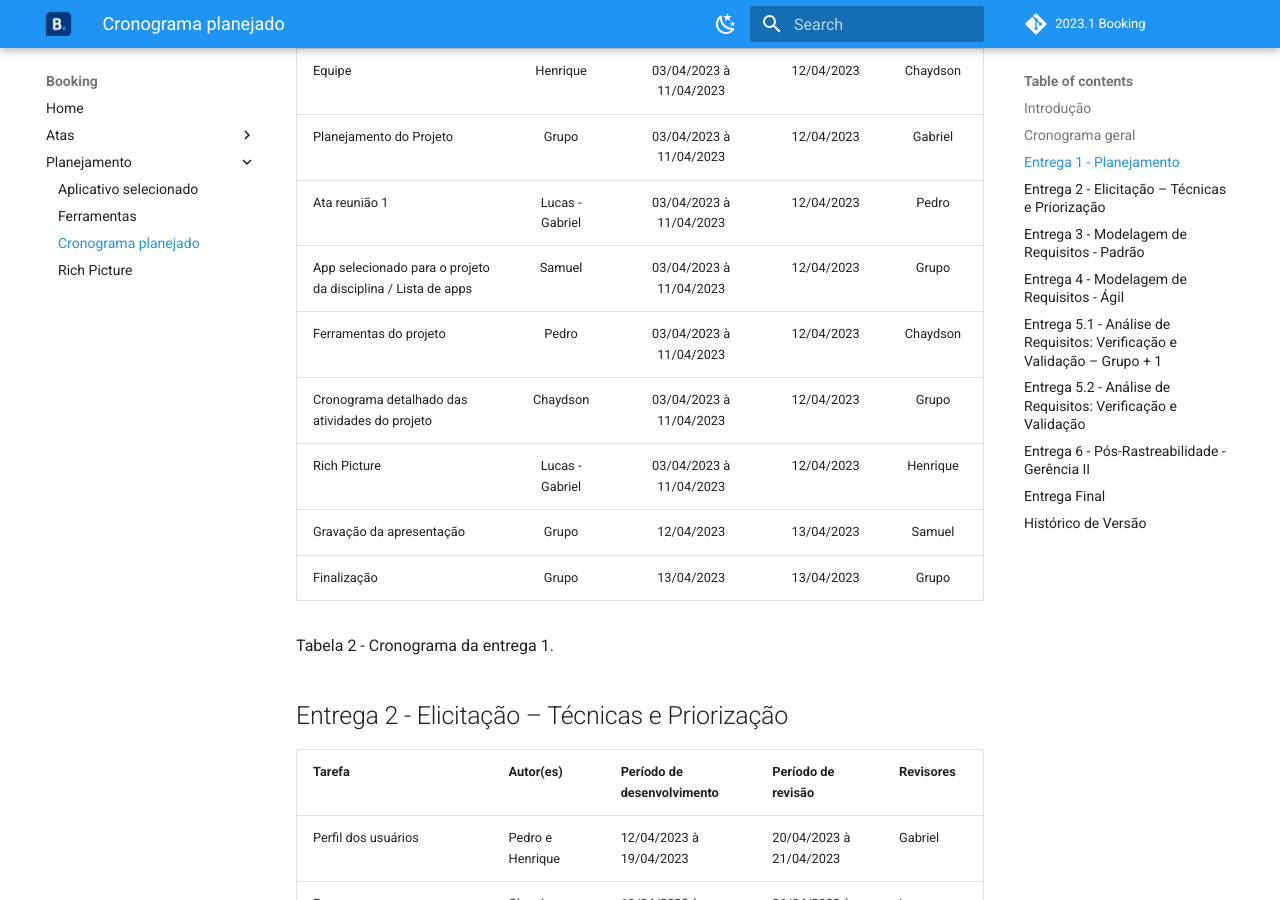
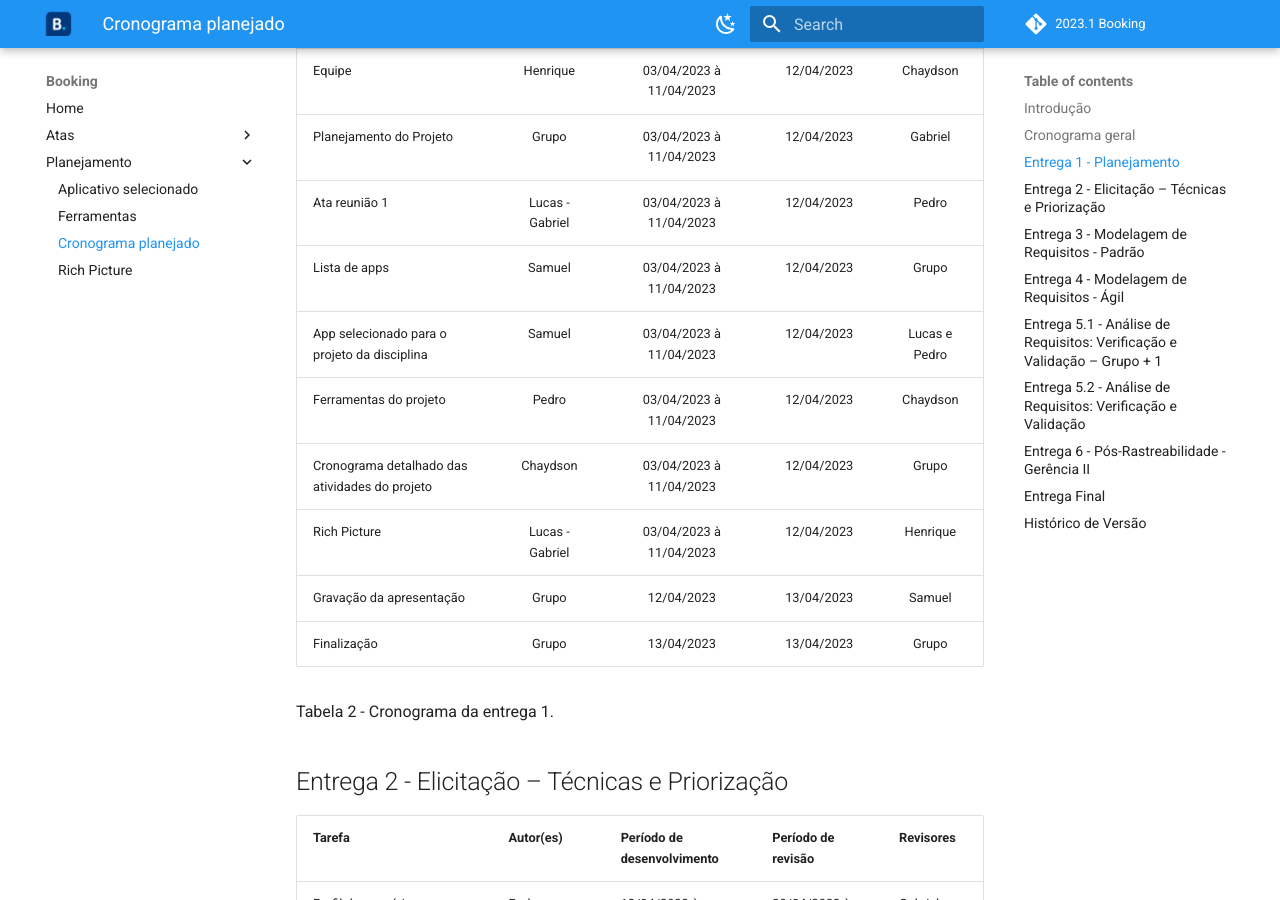
Before and after one commit to Requisitos-de-Software/2023.1-Booking, an MkDocs documentation site: the page built from docs/planejamento/cronograma.md, in a window 1280 px wide and 900 px high, scrolled down 1041 px. Built offline with MkDocs 1.6.1 and Material for MkDocs 9.7.7, drawn with Linux system fonts in a browser that asks for light colours; comment, search, counter and statistics services are not loaded.

Commit message:
separando aplicativo selecionado

```diff
--- a/docs/planejamento/cronograma.md
+++ b/docs/planejamento/cronograma.md
@@ -19,26 +19,25 @@ O objetivo do cronograma é viabilizar a organização visual das atividades, re
 | Pós-Rastreabilidade - Gerência II      | 15/06/2023 | 21/06/2023 |
 | Entrega Final                            | 22/06/2023 | 05/07/2023 |
 
-
-
 <!-- Fim tabela cronograma geral -->
 
 Tabela 1 - Cronograma geral da equipe.
 
 ## Entrega 1 - Planejamento
 
-| Tarefa                                                       |    Autor(es)    | Período de desenvolvimento | Período de revisão | Revisores |
-| ------------------------------------------------------------ | :-------------: | :-------------------------: | :------------------: | :-------: |
-| Criação da documentação do projeto                       |    Chaydson    |  01/04/2023 à 03/04/2023  |      12/04/2023      |   Lucas   |
-| Equipe                                                       |    Henrique    |  03/04/2023 à 11/04/2023  |      12/04/2023      | Chaydson |
-| Planejamento do Projeto                                      |      Grupo      |  03/04/2023 à 11/04/2023  |      12/04/2023      |  Gabriel  |
-| Ata reunião 1                                               | Lucas - Gabriel |  03/04/2023 à 11/04/2023  |      12/04/2023      |   Pedro   |
-| App selecionado para o projeto da disciplina / Lista de apps |     Samuel     |  03/04/2023 à 11/04/2023  |      12/04/2023      |   Grupo   |
-| Ferramentas do projeto                                       |      Pedro      |  03/04/2023 à 11/04/2023  |      12/04/2023      | Chaydson |
-| Cronograma detalhado das atividades do projeto               |    Chaydson    |  03/04/2023 à 11/04/2023  |      12/04/2023      |   Grupo   |
-| Rich Picture                                                 | Lucas - Gabriel |  03/04/2023 à 11/04/2023  |      12/04/2023      | Henrique |
-| Gravação da apresentação                                 |      Grupo      |         12/04/2023         |      13/04/2023      |  Samuel  |
-| Finalização                                                |      Grupo      |         13/04/2023         |      13/04/2023      |   Grupo   |
+| Tarefa                                         |    Autor(es)    | Período de desenvolvimento | Período de revisão |   Revisores   |
+| ---------------------------------------------- | :-------------: | :-------------------------: | :------------------: | :-----------: |
+| Criação da documentação do projeto         |    Chaydson    |  01/04/2023 à 03/04/2023  |      12/04/2023      |     Lucas     |
+| Equipe                                         |    Henrique    |  03/04/2023 à 11/04/2023  |      12/04/2023      |   Chaydson   |
+| Planejamento do Projeto                        |      Grupo      |  03/04/2023 à 11/04/2023  |      12/04/2023      |    Gabriel    |
+| Ata reunião 1                                 | Lucas - Gabriel |  03/04/2023 à 11/04/2023  |      12/04/2023      |     Pedro     |
+| Lista de apps                                  |     Samuel     |  03/04/2023 à 11/04/2023  |      12/04/2023      |     Grupo     |
+| App selecionado para o projeto da disciplina   |     Samuel     |  03/04/2023 à 11/04/2023  |      12/04/2023      | Lucas e Pedro |
+| Ferramentas do projeto                         |      Pedro      |  03/04/2023 à 11/04/2023  |      12/04/2023      |   Chaydson   |
+| Cronograma detalhado das atividades do projeto |    Chaydson    |  03/04/2023 à 11/04/2023  |      12/04/2023      |     Grupo     |
+| Rich Picture                                   | Lucas - Gabriel |  03/04/2023 à 11/04/2023  |      12/04/2023      |   Henrique   |
+| Gravação da apresentação                   |      Grupo      |         12/04/2023         |      13/04/2023      |    Samuel    |
+| Finalização                                  |      Grupo      |         13/04/2023         |      13/04/2023      |     Grupo     |
 
 Tabela 2 - Cronograma da entrega 1.
 
```
